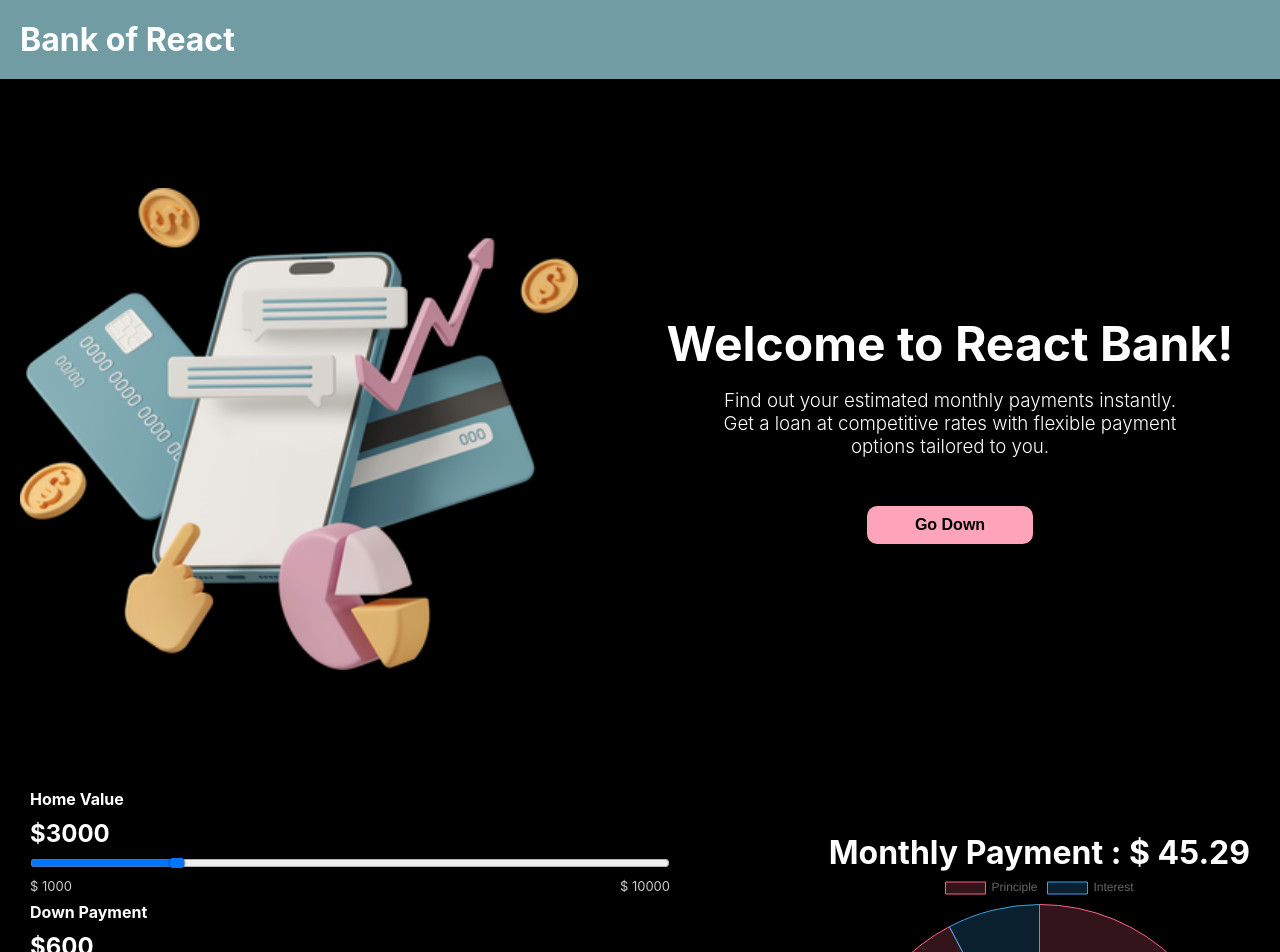
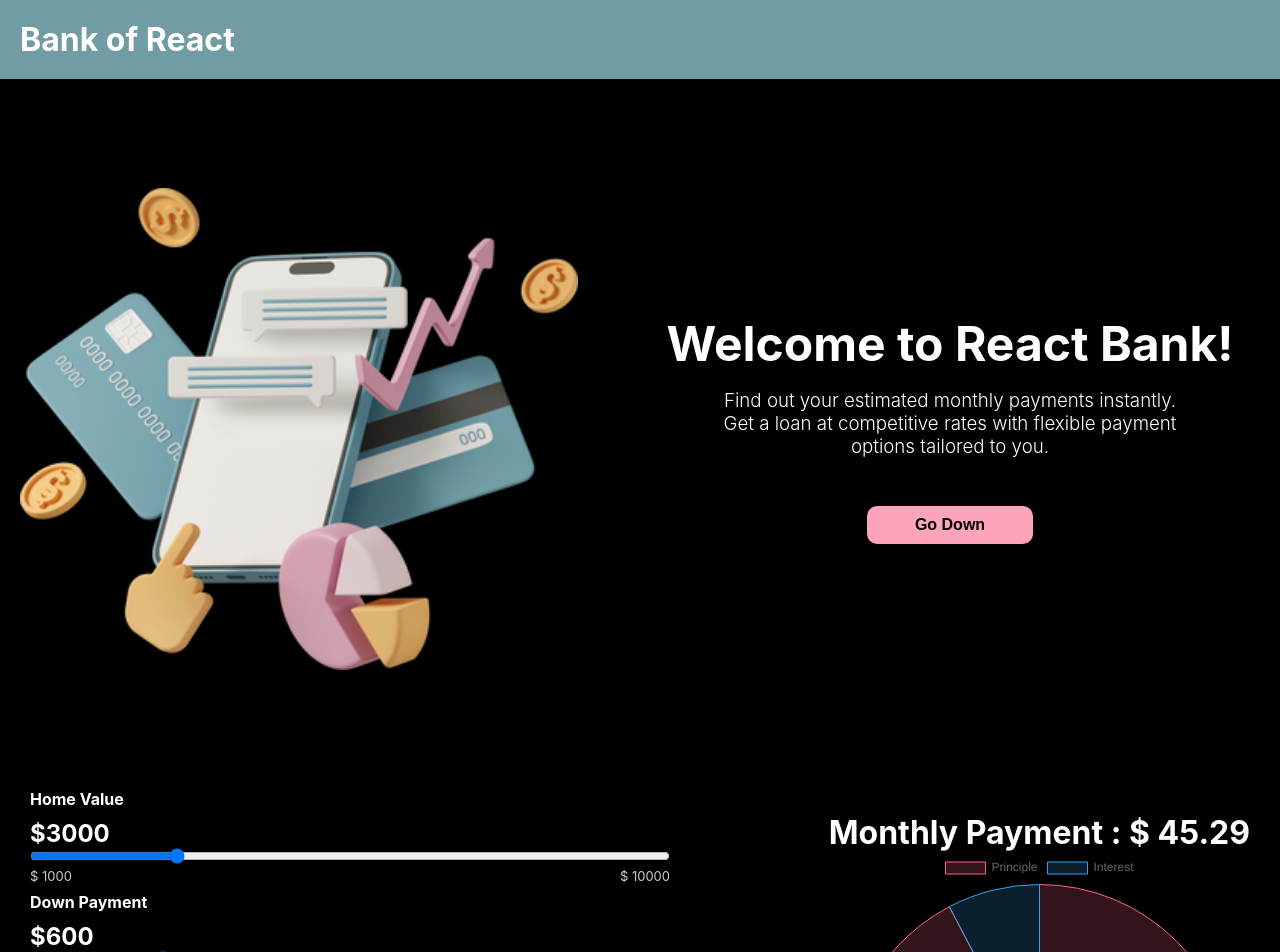
Before and after one commit to mansi2020/react_day6_piechart_cw, a React (Create React App) app: page / in a window 1280 px wide. Shown: the top 952 px of the page. Built offline with nearby package versions, Linux system fonts and the light colour scheme.

Commit message:
add slider style change

```diff
--- a/src/App.js
+++ b/src/App.js
@@ -72,11 +72,11 @@ function App() {
     setMonthlyPaymnet(newMonthlyPayment.toFixed(2));
 
     //rational format generated for pie chart -- interset rate abnd principle amount
-    const totalInterestGenerated =
-      newMonthlyPayment * totalLoanMonths - (homeValue - value);
-    const totalPayment = homeValue - value + totalInterestGenerated;
-    const principalRatio = (homeValue - value) / totalPayment;
-    const interestRatio = totalInterestGenerated / totalPayment;
+    // const totalInterestGenerated =
+    //   newMonthlyPayment * totalLoanMonths - (homeValue - value);
+    // const totalPayment = homeValue - value + totalInterestGenerated;
+    // const principalRatio = (homeValue - value) / totalPayment;
+    // const interestRatio = totalInterestGenerated / totalPayment;
 
     //new chartdata
     setChartData({
@@ -84,17 +84,21 @@ function App() {
       datasets: [
         {
           ...chartData.datasets[0],
-          data: [principalRatio, interestRatio],
+          data: [parseFloat(value)+parseFloat(loanAmount), interestRate],
         },
       ],
     });
+    console.log((value)+(loanAmount));
   };
 
   //loan amount--------------------------------------------------------->
   const handleLoanAmountChange = (value) => {
     let recalculateDownPayment = homeValue - value;
     setDownPayment(recalculateDownPayment);
-    setLoanAmount(value);
+    setLoanAmount((prevLoanAmount)=>{
+      return value;
+    });
+
 
     // monthly payment
     let totalLoanMonths = year * 12;
@@ -116,11 +120,14 @@ function App() {
       datasets: [
         {
           ...chartData.datasets[0],
-          data: [principalRatio, interestRatio],
+          data: [parseFloat(value)+parseFloat(downPayment), interestRatio],
         },
       ],
     });
+    // console.log(value+downPayment);
   };
+
+  console.log(loanAmount);
 
   //interestRate----------------------------------------------------->
   const handleInterestRate = (value) => {
--- a/src/Component/Slider/Slider.css
+++ b/src/Component/Slider/Slider.css
@@ -25,35 +25,3 @@
 h4 {
   margin-bottom: 10px;
 }
-
-input[type="range"] {
-  width: 100%;
-  height: 10px;
-  border-radius: 5px;
-  background: linear-gradient(
-    to right,
-    rgb(142, 204, 249),
-    rgb(255, 192, 203)
-  ); /* Gradient colors */
-  outline: none;
-  margin: 10px 0;
-}
-
-/* Styling the thumb */
-input[type="range"]::-webkit-slider-thumb {
-  -webkit-appearance: none;
-  width: 20px;
-  height: 20px;
-  border-radius: 50%;
-  background: white;
-  box-shadow: 0 0 2px rgba(0, 0, 0, 0.5);
-  cursor: pointer;
-  border: none;
-}
-
-/* Hide the default track */
-input[type="range"]::-webkit-slider-runnable-track {
-  background: transparent;
-  border: none;
-  outline: none;
-}
```
